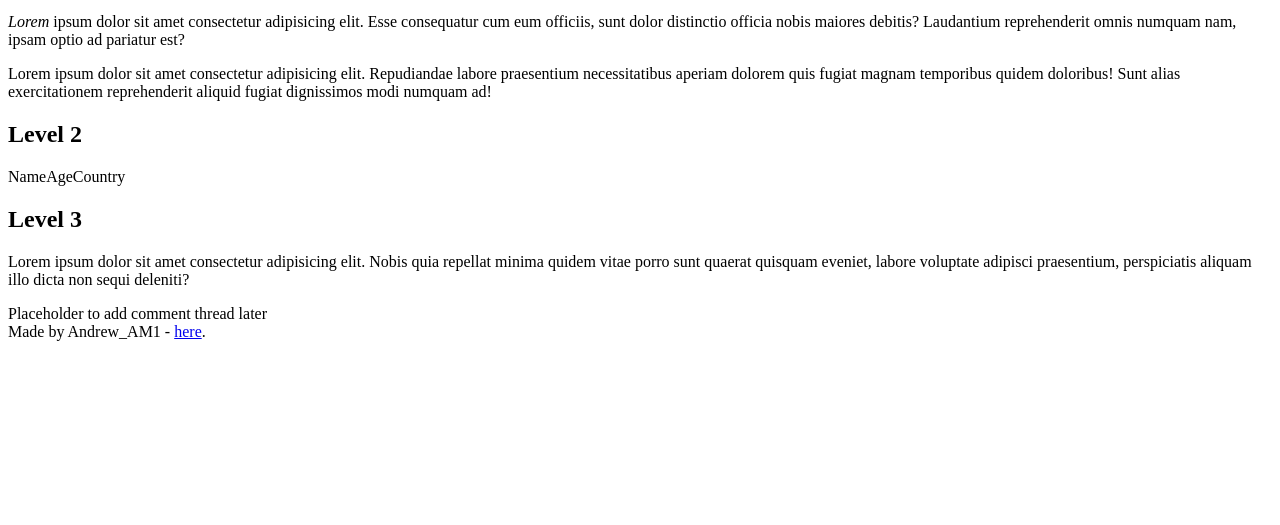
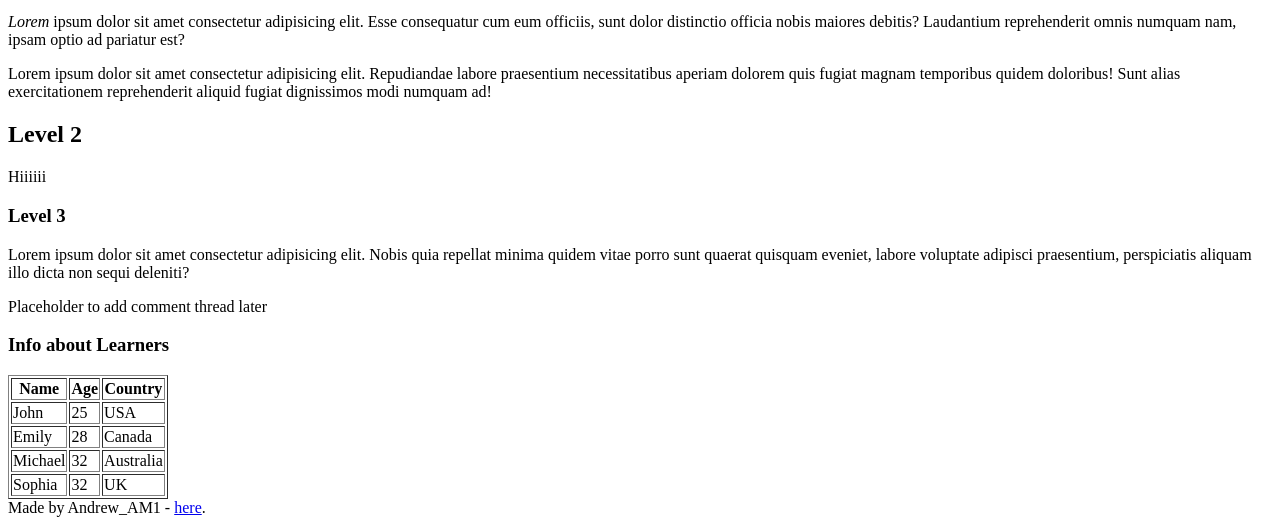
Before and after one commit to Andrew-AM1/alx_html_css, a plain HTML site: page html_basic/index.html in a window 1280 px wide. Shown: the part 448-973 px from the top of the page. Before the commit the page ends 800 px from the top, so only its background shows below. Drawn offline with Linux system fonts and the light colour scheme.

Commit message:
Update index.html
New table with information about learners

```diff
--- a/html_basic/index.html
+++ b/html_basic/index.html
@@ -24,21 +24,52 @@
                 <p><em>Lorem</em> ipsum dolor sit amet consectetur adipisicing elit. Esse consequatur cum eum officiis, sunt dolor distinctio officia nobis maiores debitis? Laudantium reprehenderit omnis numquam nam, ipsam optio ad pariatur est?</p>
                 <p>Lorem ipsum dolor sit amet consectetur adipisicing elit. Repudiandae labore praesentium necessitatibus aperiam dolorem quis fugiat magnam temporibus quidem doloribus! Sunt alias exercitationem reprehenderit aliquid fugiat dignissimos modi numquam ad!</p>
                 <h2>Level 2</h2>
-                <table>
-                    <thead>
-                        <tr>Name</tr>
-                        <tr>Age</tr>
-                        <tr>Country</tr>
-                    </thead>
-
-
-                </table>
-                <h2>Level 3</h2>
+                <p>Hiiiiii</p>
+                <h3>Level 3</h3>
                 <p>Lorem ipsum dolor sit amet consectetur adipisicing elit. Nobis quia repellat minima quidem vitae porro sunt quaerat quisquam eveniet, labore voluptate adipisci praesentium, perspiciatis aliquam illo dicta non sequi deleniti?</p>
             </article>
             <aside>
                 Placeholder to add comment thread later
             </aside>
+            <article>
+                <h3>Info about Learners</h3>
+                <table border="1">
+                    <thead>
+                        <tr>
+                            <th>Name</th>
+                            <th>Age</th>
+                            <th>Country</th>
+                        </tr>
+                    </thead>
+                    <tbody>
+                        <tr>
+                            <td>John</td>
+                            <td>25</td>
+                            <td>USA</td>
+                        </tr>
+
+                        <tr>
+                            <td>Emily</td>
+                            <td>28</td>
+                            <td>Canada</td>
+                        </tr>
+
+                        <tr>
+                            <td>Michael</td>
+                            <td>32</td>
+                            <td>Australia</td>
+                        </tr>
+
+                        <tr>
+                            <td>Sophia</td>
+                            <td>32</td>
+                            <td>UK</td>
+                        </tr>
+                    </tbody>
+
+
+                </table>
+            </article>
         </main>
 
         <footer>
--- a/html_basic/tweets.html
+++ b/html_basic/tweets.html
@@ -7,9 +7,28 @@
     <title>Tweets</title>
 </head>
 <body>
-    <a href="index.html" title="Link to homepage">Homepage</a>
-    <!--Embeding tweet-->
-    <blockquote class="twitter-tweet"><p lang="tl" dir="ltr">Grrh <a href="https://t.co/AaK8xt6kFH">https://t.co/AaK8xt6kFH</a> <a href="https://t.co/14EddA3dVw">pic.twitter.com/14EddA3dVw</a></p>&mdash; André 👑 (@Andrew_AM1) <a href="https://twitter.com/Andrew_AM1/status/1409191412487409666?ref_src=twsrc%5Etfw">June 27, 2021</a></blockquote> <script async src="https://platform.twitter.com/widgets.js" charset="utf-8"></script>
+    <header>
+        <ul>
+            <li><a href="index.html" title="Link to homepage">Homepage</a></li>
+        </ul>
+    </header>
+    <main>
+        <article>
+            <h1>Welcome to tweets section</h1>
+            <p>Hey guys !!!</p>
+            <!--Embeding tweet-->
+            <blockquote class="twitter-tweet"><p lang="tl" dir="ltr">Grrh <a href="https://t.co/AaK8xt6kFH">https://t.co/AaK8xt6kFH</a> <a href="https://t.co/14EddA3dVw">pic.twitter.com/14EddA3dVw</a></p>&mdash; André 👑 (@Andrew_AM1) <a href="https://twitter.com/Andrew_AM1/status/1409191412487409666?ref_src=twsrc%5Etfw">June 27, 2021</a></blockquote> <script async src="https://platform.twitter.com/widgets.js" charset="utf-8"></script>
+
+        </article>
+
+        <aside>
+            Placeholder to add comment thread later
+        </aside>
+    </main>
+    <footer>
+        Made by Andrew_AM1 - <a href="https://github.com/Andrew-AM1" target="_blank">here</a>.
+    </footer>
+
 
 </body>
 </html>
```
